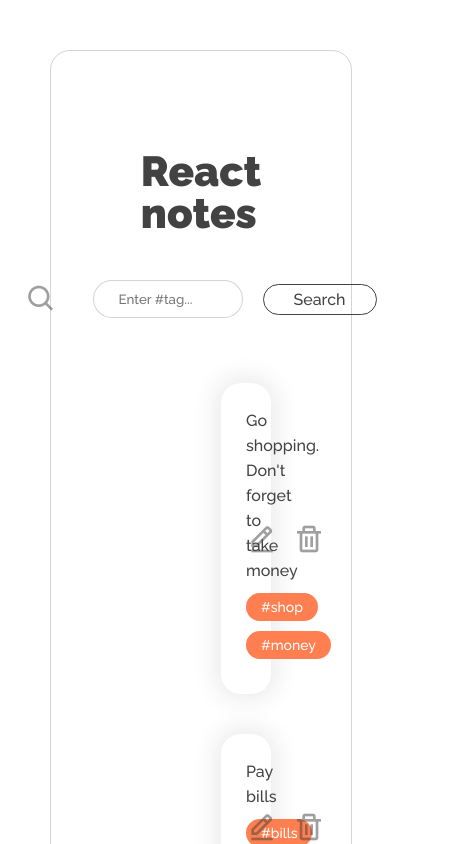
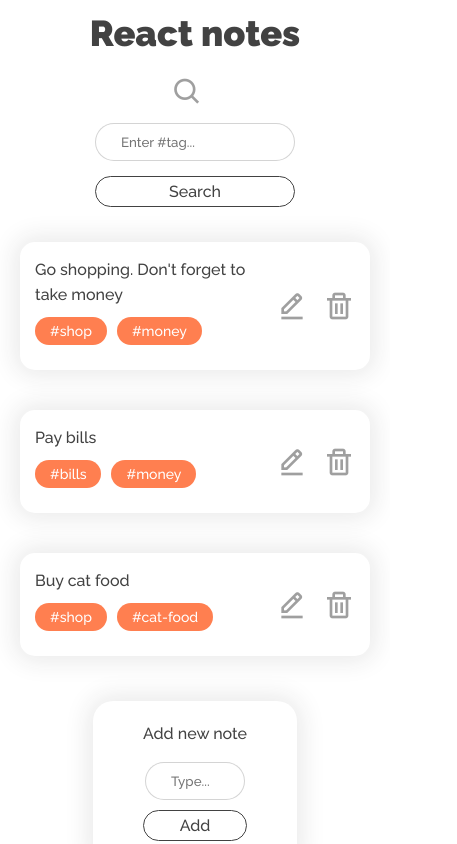
Before and after one commit to Focus-web-dev/react-notes, a React (Create React App) app: page / in a window 390 px wide. Shown: the top 844 px of the page, 457 px wide, since content can reach past the window. Built offline with nearby package versions, Linux system fonts and the light colour scheme.

Commit message:
feat: add adaptive

```diff
--- a/src/styles/add-new-note.scss
+++ b/src/styles/add-new-note.scss
@@ -22,6 +22,10 @@
     flex-direction: row;
     align-items: center;
     justify-content: center;
+
+    @media screen and (max-width: 512px) {
+        flex-direction: column;
+    }
 }
 
 .add-note input {
@@ -35,6 +39,22 @@
         width: 600px;
         border: 1px solid $black;
     }
+
+    @media screen and (max-width: 1024px) {
+        width: 150px;
+        &:focus {
+            width: 300px;
+            border: 1px solid $black;
+        }
+    }
+
+    @media screen and (max-width: 512px) {
+        width: 100px;
+        &:focus {
+            width: 200px;
+            border: 1px solid $black;
+        }
+    }
 }
 
 .add-note button {
@@ -46,4 +66,10 @@
         background: $black;
         color: $white;
     }
+
+    @media screen and (max-width: 512px) {
+        width: 100%;
+        margin-left: 0px;
+        margin-top: 10px;
+    }
 }
--- a/src/styles/app.scss
+++ b/src/styles/app.scss
@@ -11,6 +11,24 @@
 
     margin: 50px;
     padding: 100px 150px;
+
+    @media screen and (max-width: 1024px) {
+        border-radius: 15px;
+        margin: 50px;
+        padding: 50px 75px;
+    }
+
+    @media screen and (max-width: 720px) {
+        border: none;
+        margin: 25px;
+        padding: 15px 20px;
+    }
+
+    @media screen and (max-width: 512px) {
+        border: none;
+        margin: 10px;
+        padding: 5px 10px;
+    }
 }
 
 .notes {
@@ -23,4 +41,8 @@
     display: flex;
     flex-direction: row;
     flex-wrap: wrap;
+
+    @media screen and (max-width: 1024px) {
+        margin-top: 15px;
+    }
 }
--- a/src/styles/filter.scss
+++ b/src/styles/filter.scss
@@ -16,12 +16,27 @@
     align-items: center;
 
     width: 100%;
+
+    @media screen and (max-width: 512px) {
+        flex-direction: column;
+    }
+}
+
+.filter-input button {
+    @media screen and (max-width: 512px) {
+        width: 200px;
+    }
 }
 
 .bx-search {
     font-size: 32px;
     color: $black;
     margin-right: 15px;
+
+    @media screen and (max-width: 512px) {
+        flex-direction: column;
+        margin-right: 0;
+    }
 }
 
 .filter input {
@@ -35,6 +50,15 @@
     &:focus {
         width: 300px;
         border: 1px solid $black;
+    }
+
+    @media screen and (max-width: 512px) {
+        margin: 15px;
+        width: 200px;
+        &:focus {
+            width: 200px;
+            border: 1px solid $black;
+        }
     }
 }
 
--- a/src/styles/main.scss
+++ b/src/styles/main.scss
@@ -11,12 +11,20 @@ body {
     color: $black;
     font-weight: 500;
     font-size: 18px;
+
+    @media screen and (max-width: 512px) {
+        font-size: 16px;
+    }
 }
 
 h1 {
     font-size: 42px;
     color: $black;
     font-weight: 900;
+
+    @media screen and (max-width: 1024px) {
+        font-size: 36px;
+    }
 }
 
 button {
--- a/src/styles/note.scss
+++ b/src/styles/note.scss
@@ -13,6 +13,15 @@
     align-items: center;
 
     box-shadow: $boxShadow;
+
+    @media screen and (max-width: 1024px) {
+        border-radius: 15px;
+    }
+
+    @media screen and (max-width: 512px) {
+        margin: 20px 0px;
+        padding: 15px;
+    }
 }
 
 .note-content {
```
